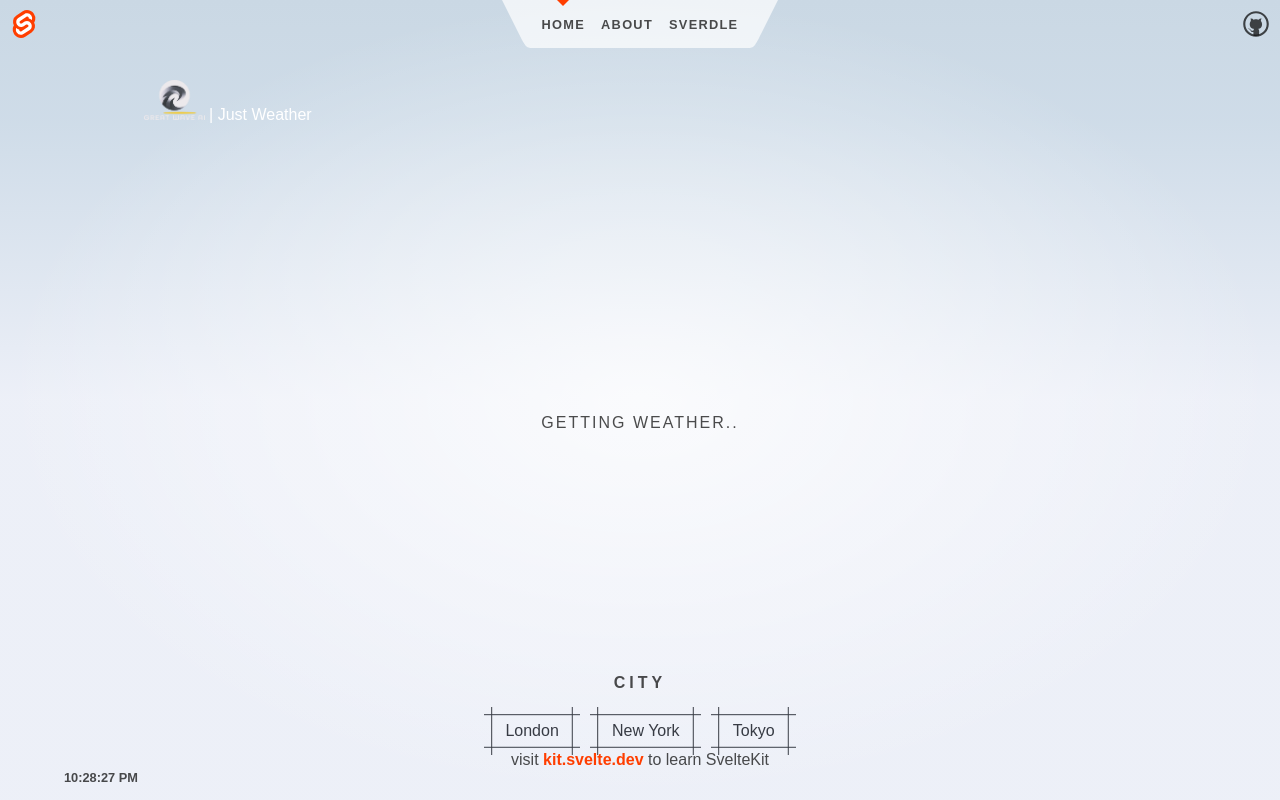
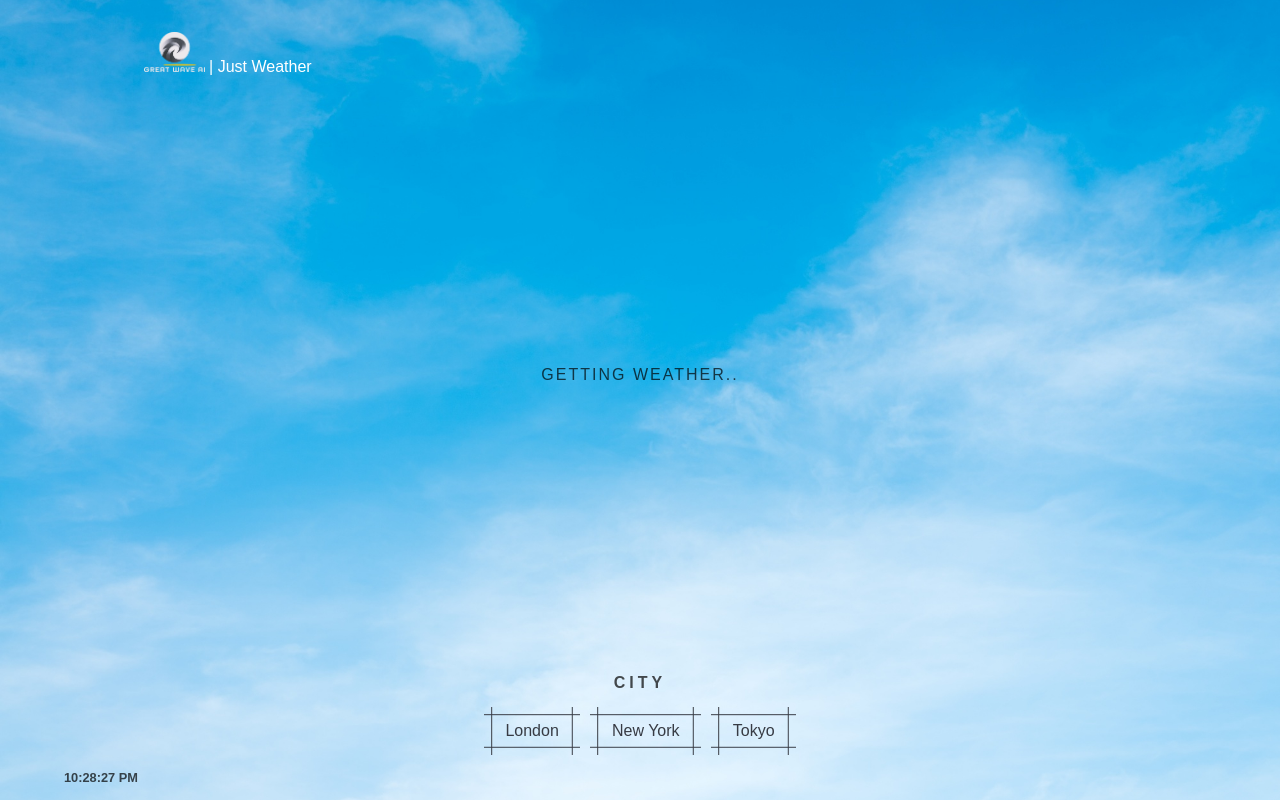
Before and after one commit to Umz/greatwave, a SvelteKit app in the folder frontend/: page / in a window 1280 px wide. Built offline with nearby package versions, Linux system fonts and the light colour scheme.

Commit message:
Changing the styling, layout and cleaning up the file structure-

```diff
--- a/frontend/src/routes/+layout.svelte
+++ b/frontend/src/routes/+layout.svelte
@@ -1,18 +1,11 @@
 <script>
-	import Header from './Header.svelte';
 	import './styles.css';
 </script>
 
 <div class="app">
-	<Header />
-
 	<main>
 		<slot />
 	</main>
-
-	<footer>
-		<p>visit <a href="https://kit.svelte.dev">kit.svelte.dev</a> to learn SvelteKit</p>
-	</footer>
 </div>
 
 <style>
@@ -32,22 +25,4 @@
 		margin: 0 auto;
 		box-sizing: border-box;
 	}
-
-	footer {
-		display: flex;
-		flex-direction: column;
-		justify-content: center;
-		align-items: center;
-		padding: 12px;
-	}
-
-	footer a {
-		font-weight: bold;
-	}
-
-	@media (min-width: 480px) {
-		footer {
-			padding: 12px 0;
-		}
-	}
 </style>
--- a/frontend/src/routes/+page.svelte
+++ b/frontend/src/routes/+page.svelte
@@ -218,5 +218,4 @@
 		background: var(--color);
 		color: #fff;
 	}
-
 </style>
--- a/frontend/src/routes/styles.css
+++ b/frontend/src/routes/styles.css
@@ -18,16 +18,13 @@
 
 body {
 	min-height: 100vh;
-	margin: 0;
-	background-attachment: fixed;
-	background-color: var(--color-bg-1);
-	background-size: 100vw 100vh;
-	background-image: radial-gradient(
-			50% 50% at 50% 50%,
-			rgba(255, 255, 255, 0.75) 0%,
-			rgba(255, 255, 255, 0) 100%
-		),
-		linear-gradient(180deg, var(--color-bg-0) 0%, var(--color-bg-1) 15%, var(--color-bg-2) 50%);
+    margin: 0;
+    background-attachment: fixed;
+    background-image: url('$lib/images/sky-bg.jpg');
+    background-size: cover;
+    background-position: center;
+
+	overflow-y: hidden;
 }
 
 h1,
```
Also changed, not shown: frontend/src/lib/images/sky-bg.jpg (added).
